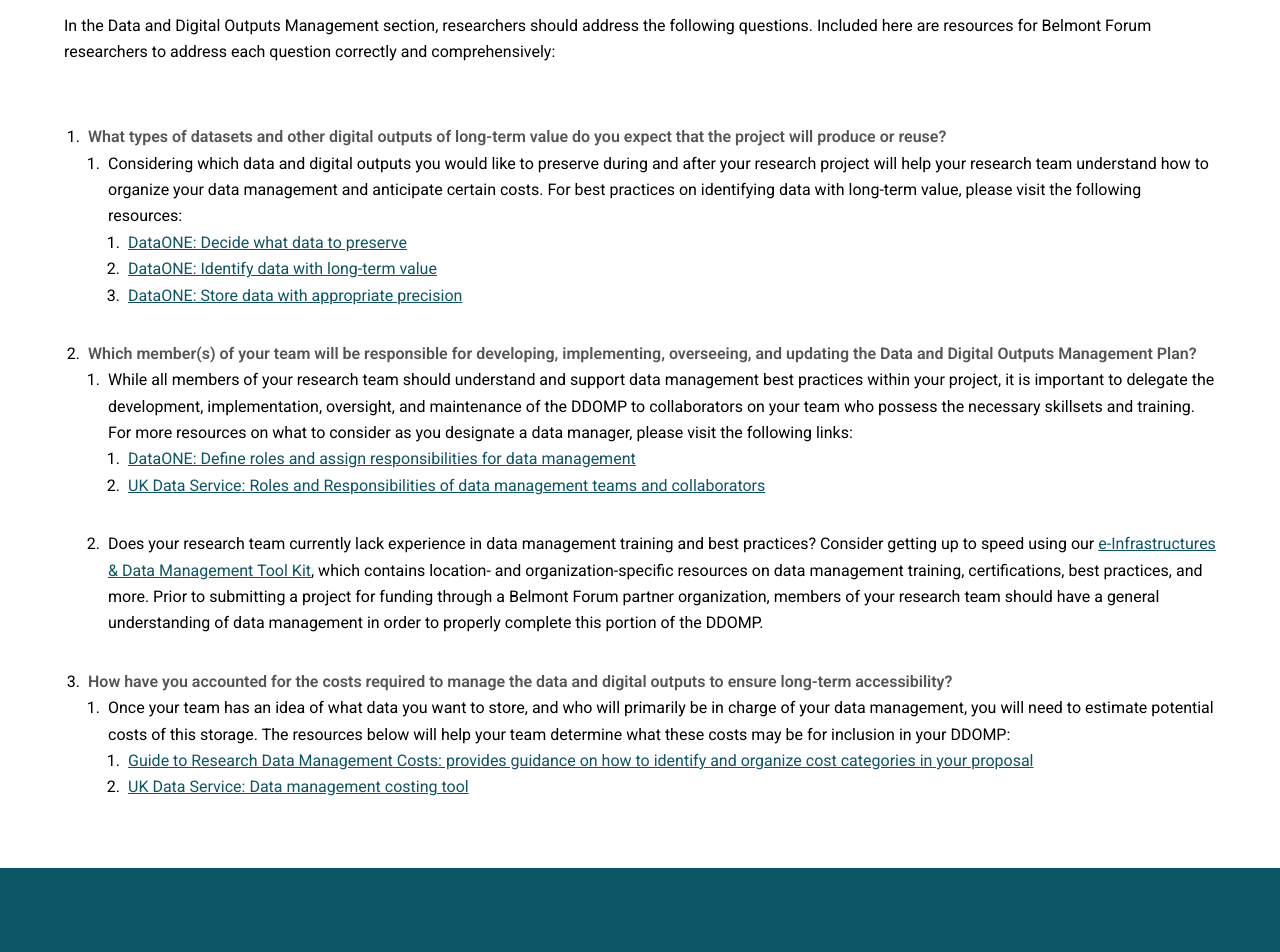
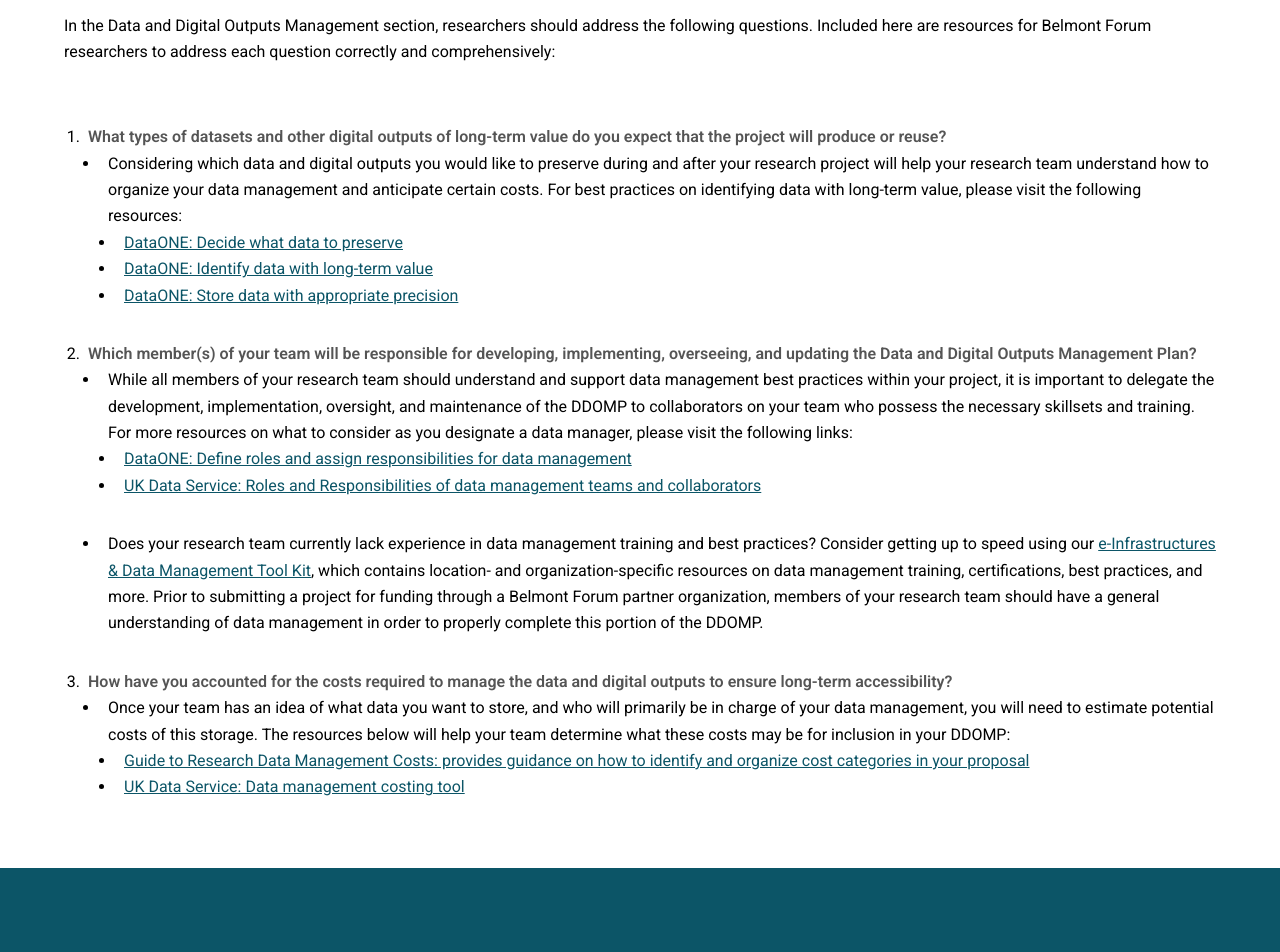
Before and after one commit to bfe-inf/toolkit, a Jekyll site: the page ddomp-preproposal.html, which Jekyll copies as it is, in a window 1280 px wide. Shown: the part 754-1706 px from the top of the page. Built offline with Jekyll 4.4.1, drawn with Linux system fonts in a browser that asks for light colours.

Commit message:
Update ddomp-preproposal.html

```diff
--- a/ddomp-preproposal.html
+++ b/ddomp-preproposal.html
@@ -51,31 +51,31 @@
 					<p>In the Data and Digital Outputs Management section, researchers should address the following questions. Included here are resources for Belmont Forum researchers to address each question correctly and comprehensively:</p><br/>
 					<ol>
 						<li><strong>What types of datasets and other digital outputs of long-term value do you expect that the project will produce or reuse?</strong></li>
-							<ol>
+							<ul>
 								<li>Considering which data and digital outputs you would like to preserve during and after your research project will help your research team understand how to organize your data management and anticipate certain costs. For best practices on identifying data with long-term value, please visit the following resources:</li>
-									<ol>
+									<ul>
 										<li><a href="https://www.dataone.org/best-practices/decide-what-data-preserve" target="_blank">DataONE: Decide what data to preserve</a></li>
 										<li><a href="https://www.dataone.org/best-practices/identify-data-long-term-value" target="_blank">DataONE: Identify data with long-term value</a></li>
 										<li><a href="https://www.dataone.org/best-practices/store-data-appropriate-precision" target="_blank">DataONE: Store data with appropriate precision</a></li>
-									</ol>
-							</ol>
+									</ul>
+							</ul>
 						<li><strong>Which member(s) of your team will be responsible for developing, implementing, overseeing, and updating the Data and Digital Outputs Management Plan?</strong></li>
-							<ol>
+							<ul>
 								<li>While all members of your research team should understand and support data management best practices within your project, it is important to delegate the development, implementation, oversight, and maintenance of the DDOMP to collaborators on your team who possess the necessary skillsets and training. For more resources on what to consider as you designate a data manager, please visit the following links:</li>
-									<ol>
+									<ul>
 										<li><a href="https://www.dataone.org/best-practices/define-roles-and-assign-responsibilities-data-management" target="_blank">DataONE: Define roles and assign responsibilities for data management</a></li>
 										<li><a href="https://www.ukdataservice.ac.uk/manage-data/plan/roles-and-responsibilities" target="_blank">UK Data Service: Roles and Responsibilities of data management teams and collaborators</a></li>
-									</ol>
+									</ul>
 								<li>Does your research team currently lack experience in data management training and best practices? Consider getting up to speed using our <a href="https://bfe-inf.github.io/tool-kit/" target="_blank">e-Infrastructures & Data Management Tool Kit</a>, which contains location- and organization-specific resources on data management training, certifications, best practices, and more. Prior to submitting a project for funding through a Belmont Forum partner organization, members of your research team should have a general understanding of data management in order to properly complete this portion of the DDOMP.</li>
-							</ol>
+							</ul>
 						<li><strong>How have you accounted for the costs required to manage the data and digital outputs to ensure long-term accessibility?</strong></li>
-							<ol>
+							<ul>
 								<li>Once your team has an idea of what data you want to store, and who will primarily be in charge of your data management, you will need to estimate potential costs of this storage. The resources below will help your team determine what these costs may be for inclusion in your DDOMP:</li>
-									<ol>
+									<ul>
 										<li><a href="https://www.edugroepen.nl/sites/RDM_platform/Financieel1/Data%20Management%20Costs.aspx" target="_blank">Guide to Research Data Management Costs: provides guidance on how to identify and organize cost categories in your proposal</a></li>
 										<li><a href="https://www.ukdataservice.ac.uk/manage-data/plan/costing" target="_blank">UK Data Service: Data management costing tool</a></li>
-									</ol>
-							</ol>
+									</ul>
+							</ul>
 					</ol>
 				</div>
 			</section>
```
